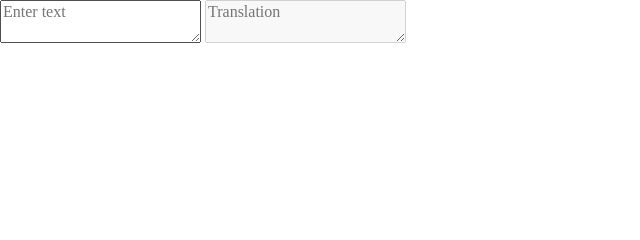
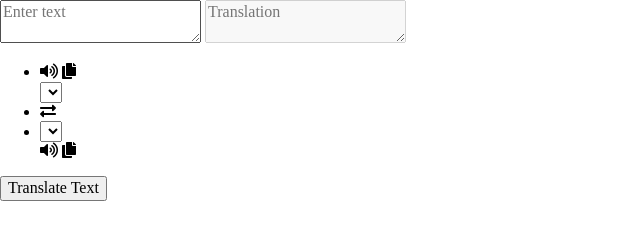
Before and after one commit to MAbdurahman/js-language-translator, a plain HTML site: page index.html in a window 1280 px wide. Shown: the whole page, without its empty margins (0-640 px from the left). Drawn offline with Linux system fonts and the light colour scheme.

Commit message:
Add html structure for the controls

```diff
--- a/index.html
+++ b/index.html
@@ -23,7 +23,25 @@
             <textarea spellcheck="false" class="from-text" placeholder="Enter text"></textarea>
             <textarea spellcheck="false" readonly disabled class="to-text" placeholder="Translation"></textarea>
         </div>
+        <ul class="controls">
+            <li class="row from">
+                <div class="icons">
+                    <i id="from" class="fas fa-volume-up"></i>
+                    <i id="from" class="fas fa-copy"></i>
+                </div>
+                <select></select>
+            </li>
+            <li class="exchange"><i class="fas fa-exchange-alt"></i></li>
+            <li class="row to">
+                <select></select>
+                <div class="icons">
+                    <i id="to-up" class="fas fa-volume-up"></i>
+                    <i id="to-copy" class="fas fa-copy"></i>
+                </div>
+            </li>
+        </ul>
     </div>
+    <button>Translate Text</button>
 </div>
 
 <!-- jQuery scripts -->
```
